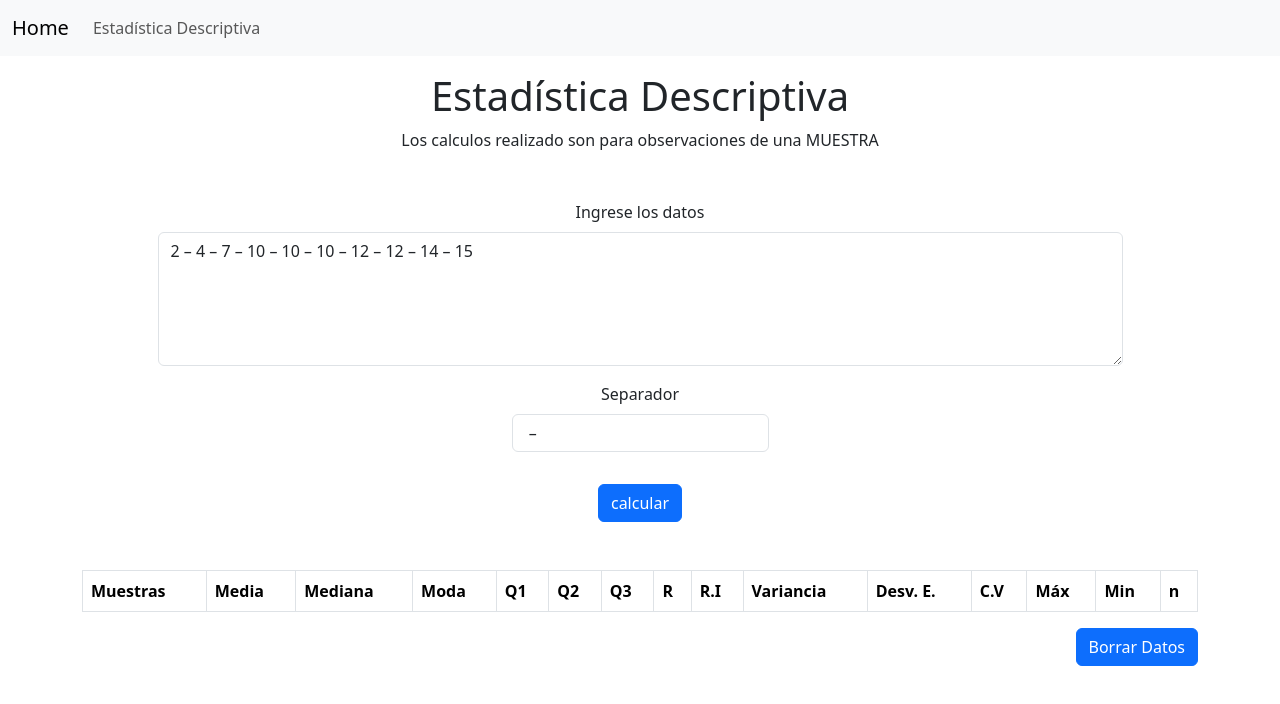
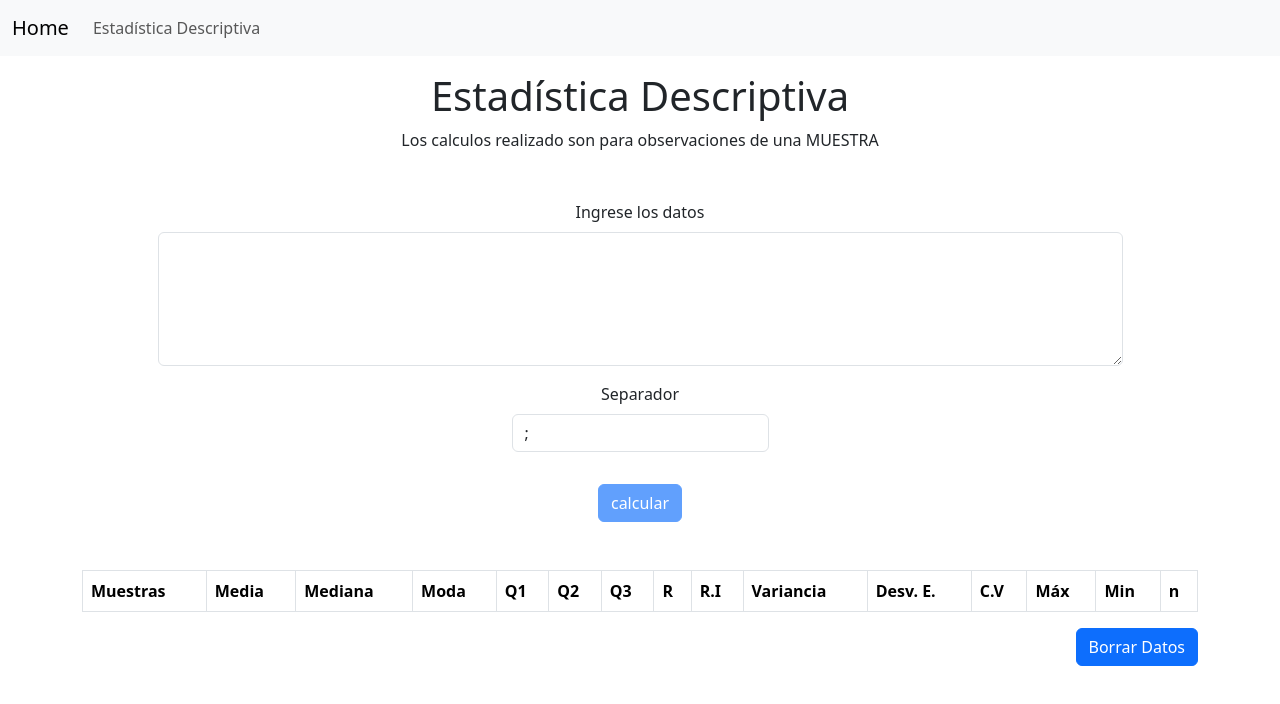
Before and after one commit to Manug95/estadistica, an Angular app: page / in a window 1280 px wide. Shown: the top 704 px of the page. Built offline with nearby package versions, Linux system fonts and the light colour scheme.

Commit message:
Limpieza de los inputs

```diff
--- a/src/app/components/estadistica-descriptiva/estadistica-descriptiva.ts
+++ b/src/app/components/estadistica-descriptiva/estadistica-descriptiva.ts
@@ -25,8 +25,8 @@ export class EstadisticaDescriptiva {
   private analisisService = inject(EstadisticaDescriptivaService);
 
   datosForm = new FormGroup({
-    datos: new FormControl("2 – 4 – 7 – 10 – 10 – 10 – 12 – 12 – 14 – 15", Validators.required),
-    separador: new FormControl(" – ", Validators.required)
+    datos: new FormControl("", Validators.required),
+    separador: new FormControl(";", Validators.required)
   });
 
   get datos() {
```
